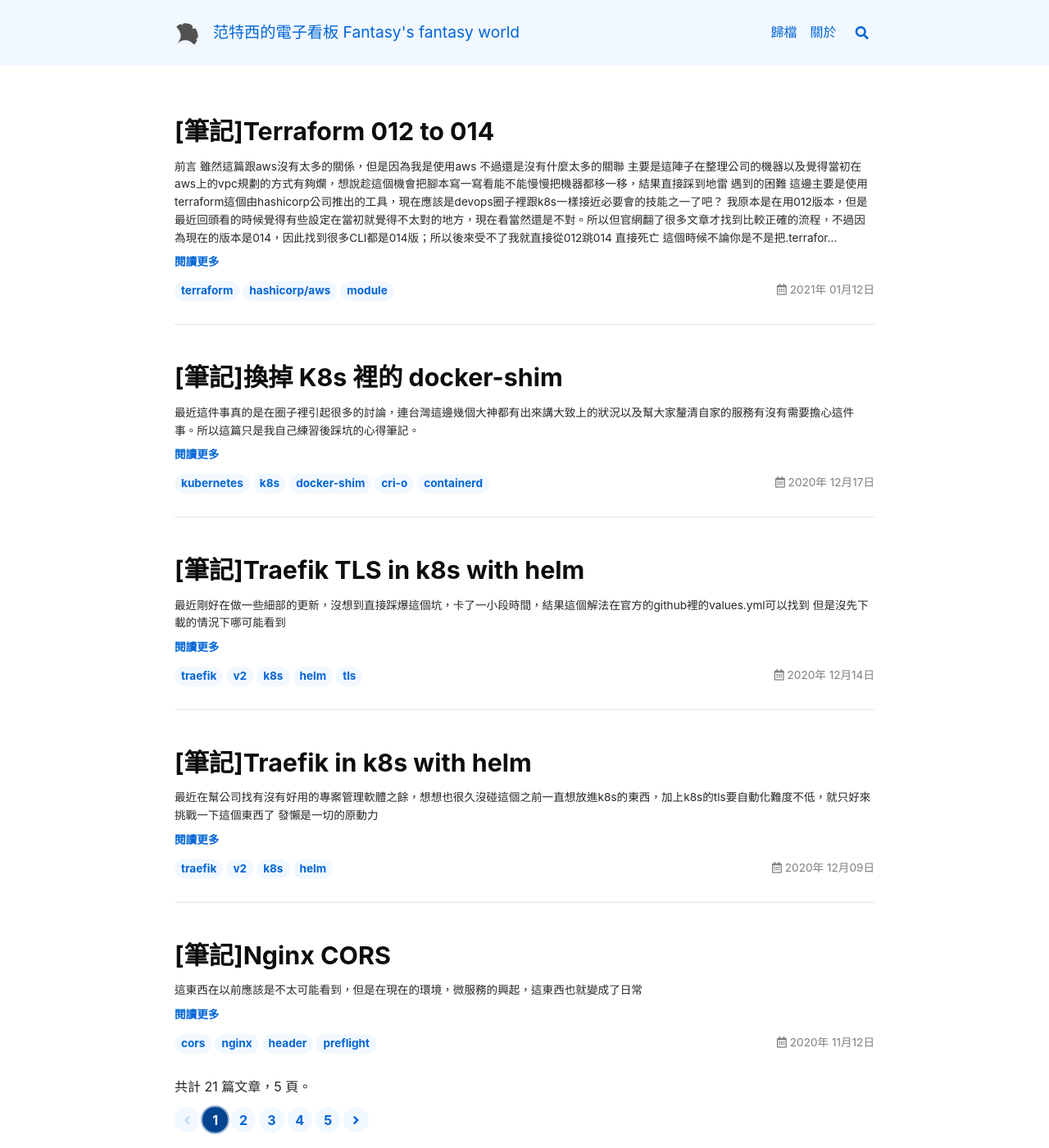
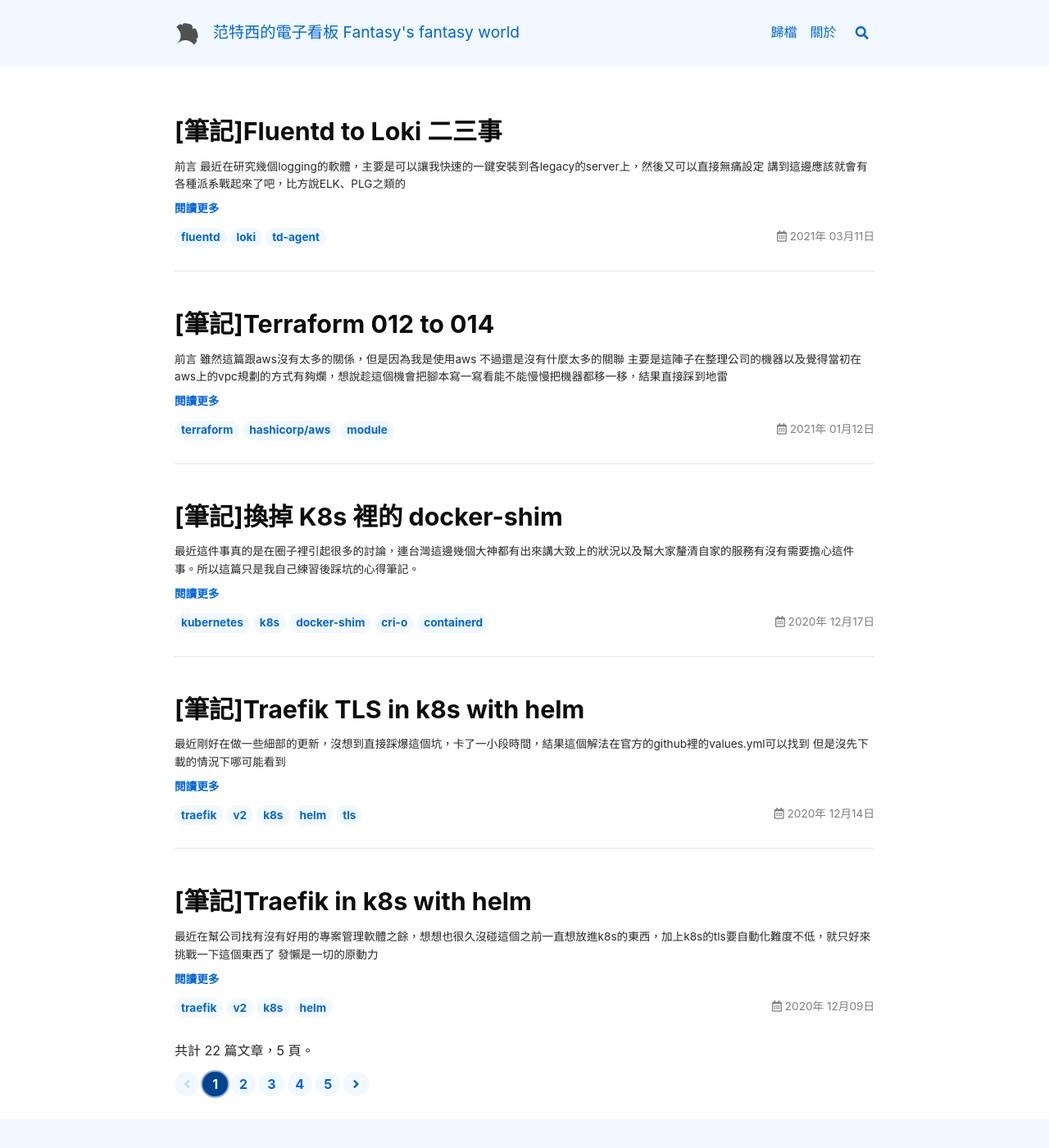
Before and after one commit to tingShean/tingshean.github.io, a Jekyll site: the page built from index.html, in a window 1280 px wide and 1400 px high. Shown: the whole window at 82% size. Built offline with Jekyll 4.4.1, drawn with Linux system fonts in a browser that asks for light colours; nearby versions of some CDN libraries; the list of posts is cut into pages by our own code; part of the change alters nothing that is shown.

Commit message:
add 3/11 post and update 1/12 post

```diff
--- /dev/null
+++ b/_posts/2021-03-11-fluentd-to-loki-memo.md
@@ -0,0 +1,44 @@
+---
+title: "[筆記]Fluentd to Loki 二三事"
+key: 20210311
+layout: article
+tags: fluentd loki td-agent
+---
+
+## 前言
+最近在研究幾個`logging`的軟體，主要是可以讓我快速的一鍵安裝到各`legacy`的`server`上，然後又可以直接無痛設定
+
+講到這邊應該就會有各種派系戰起來了吧，~~比方說`ELK`、`PLG`之類的~~
+<!--more-->
+## 遇到的困難
+其實重點不在於為什麼不使用已經有前人或是各大神舖好的路走，我只是想挑戰一下自己在`ansible`和自動化設定上的功力是不是如自己預期的水準；但是該踩到的雷還是會在那邊等著踩，而且這次很哭的地方是這東西不是我的領域
+
+一開始我是直接看`promtail`，因為之前也有相關部署的經驗，不過那次是用`docker`起來的，所以並不知道比較細節的地方，雖然這個並不是`docker`的問題。總之我看了一下怎麼安裝或是怎麼設定之後就放棄了 ~~對，很直接~~。我在`GitHub`上並沒有看到是用`yum`或是相關的安裝方式，而是直接抓編好的binary用就可以了。看起來很棒但是當下的反應就是沒辦法直接使用`systemd`去管控的話，在啟動上就會比較麻煩一些；結果後來繞圈子回來的時候，果然用編好的東西沒辦法直接使用，突然開始討厭這種直覺 (無誤)。
+
+後來是看`fluentd`，這東西也是最近很火紅的軟體，我一開始會考慮的時候是因為他是輕量化的軟體，也可以放在`docker`、`k8s`上，但是因為有些`server`要monitor的方式不能透過`docker`，所以研究了老半天發現這東西要安裝`ruby`和`rubygem` ~~差點直接放棄~~；後來在試試用`ansible`安裝的時候，發現怎麼裝都跟我說`git`有衝突，然後怎麼裝都裝不了，就算我直接進`server`把`git`升上去後安裝`ruby`也安裝不了，然後才會回去看`promtail`怎麼裝。
+
+結果最後在官網看到`fluentd`可以直接用`curl`的方式安裝好 ~~浪費了我一整天啊~~
+
+
+## 開始不是真的開始
+安裝好後把腳本都寫好了，開始測試的時候，怎樣都沒辦法跟官網範例上教的一樣，在`grafana`上看不到`fluentd`的`log`可以選。因為我是用`systemd`啟動的，所以直接下`status`就可以看到啟動狀態，但是看完後也是正常的。
+
+本來以為是`grafana`的設定跑掉，不過先排除這個可能性，因為`fluentd`也有相關的測試腳本參數可以執行，所以我直接使用`sudo td-agent --dry-run -c /path/to/your/config`，然後發現沒什麼錯誤後，直接執行`sudo td-agent -c /path/to/your/config`，然後就成功看到`log`倒進`grafana`了 ~~到底是我在平行時空是吧~~
+
+
+## 繼續踩雷
+後來不斷的在`systemd`和手動啟動兩邊找問題點，然後參閱各網站和看了好幾遍的官網，都沒有什麼相關的討論。不過這邊有發現`systemd`起來的指令位置跟手動啟動的指令位置不一樣，雖然我後來有改掉`systemd`的配置，不過因為找到這邊才發現了主要的問題點在哪。
+
+
+## 解決方法
+就是`systemd`啟動的`service`設定檔產生的問題，在`td-agent.service`的設定檔裡有設定使用者和群組，就是因為這個原因造成讀不到我指定的`log`檔。我要讀取的`log`權限是`nginx:root`，但是`td-agent.service`裡自帶`td-agent:td-agent` ~~到底在衝三小~~，所以就算是用`sudo systemctl start td-agent`去啟動`fluentd`，也會因為這個設定檔的關係讓程序從`root`變成`td-agent`。所以這裡把要讀取的`log`檔群組權限改成`td-agent`就可以了，會改群組權限的原因就是不想去更動`nginx`相關權限，所以直接把群組改成`td-agent`(有更好的方法可以提供給我)。
+
+
+## 後記
+這東西真的讓我繞一大圈，後來想想應該是為了避免單一服務權限過大的原因而這樣改的，但是麻煩官網可以註記一下嗎？我一度查到以為自己在平行時空，至於官網上說的`service`檔案位置也是跟實際運作不太一樣，不想動到原設定檔的話可以下`sudo systemctl edit td-agent`，這會直接開啟`overwrite`的`service`檔，然後就會發現跟官網上寫的完全不一樣。
+
+
+## 參考連結
+[How to ship logs to Grafana Loki with Promtail, FluentD & Fluent-bit](https://grafana.com/go/webinar/getting-started-shipping-logs-to-grafana-loki/)
+
+[Install by RPM Package #2](https://docs.fluentd.org/installation/install-by-rpm#step-2-launch-daemon)
```
Also changed, not shown: _posts/2021-01-12-terraform012-to-014.md (+1 -1 lines).
